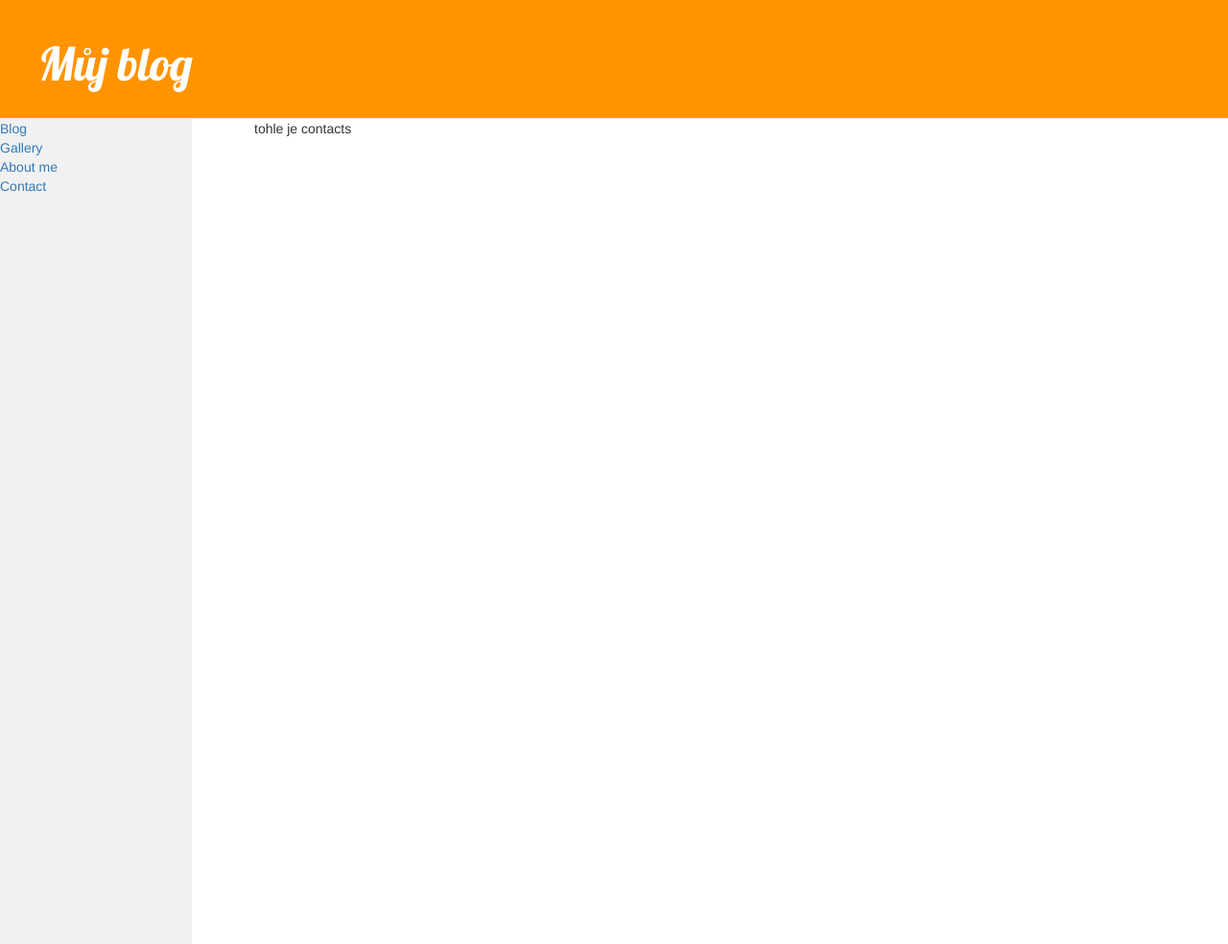
After one commit to xw0235/DjangoBlog, a Django app: page /contact in a window 1280 px wide; the page is wider, and only the part inside the window is pictured. The commit adds this page. Shown: that part at 96% size. Run offline with Django 3.2, Linux system fonts and the light colour scheme; some libraries are stand-ins or nearby versions.

Commit message:
menu pages

```diff
--- /dev/null
+++ b/blog/templates/blog/about_me.html
@@ -0,0 +1,4 @@
+{% extends 'blog/base.html' %}
+{% block content %}
+tohle je about me
+{% endblock %}
--- a/blog/templates/blog/base.html
+++ b/blog/templates/blog/base.html
@@ -17,10 +17,10 @@
                 <h1><a href="/">Můj blog</a></h1>
             </div>
             <ul>
-       <li><a href="aaa">Home</a></li>
-       <li><a href="Database">News</a></li>
-       <li><a href="ap">Contact</a></li>
-       <li><a href="aaaa">About</a></li>
+       <li><a href="{% url 'post_list' %}">Blog</a></li>
+       <li><a href="{% url 'gallery' %}">Gallery</a></li>
+       <li><a href="{% url 'about_me' %}">About me</a></li>
+       <li><a href="{% url 'contact' %}">Contact</a></li>
      </ul>
       <div class="content container">
           <div class="row">
--- /dev/null
+++ b/blog/templates/blog/contact.html
@@ -0,0 +1,4 @@
+{% extends 'blog/base.html' %}
+{% block content %}
+tohle je contacts
+{% endblock %}
--- /dev/null
+++ b/blog/templates/blog/gallery.html
@@ -0,0 +1,4 @@
+{% extends 'blog/base.html' %}
+{% block content %}
+tohle je galerie
+{% endblock %}
--- a/blog/urls.py
+++ b/blog/urls.py
@@ -7,4 +7,7 @@ urlpatterns = [
     re_path(r'^post/new/$', views.post_new, name='post_new'),
     re_path(r'^post/(?P<pk>[0-9]+)/edit/$', views.post_edit, name='post_edit'),
     re_path(r'^post/(?P<pk>\d+)/remove/$', views.post_remove, name='post_remove'),
+    path('gallery', views.gallery, name='gallery'),
+    path('about_me', views.about_me, name='about_me'),
+    path('contact', views.contact, name='contact'),
 ]
--- a/blog/views.py
+++ b/blog/views.py
@@ -47,3 +47,12 @@ def post_remove(request, pk):
     post = get_object_or_404(Post, pk=pk)
     post.delete()
     return redirect('post_list')
+
+def gallery(request):
+    return render(request,'blog/gallery.html')
+
+def about_me(request):
+    return render(request,'blog/about_me.html')
+
+def contact(request):
+    return render(request, 'blog/contact.html')
```
